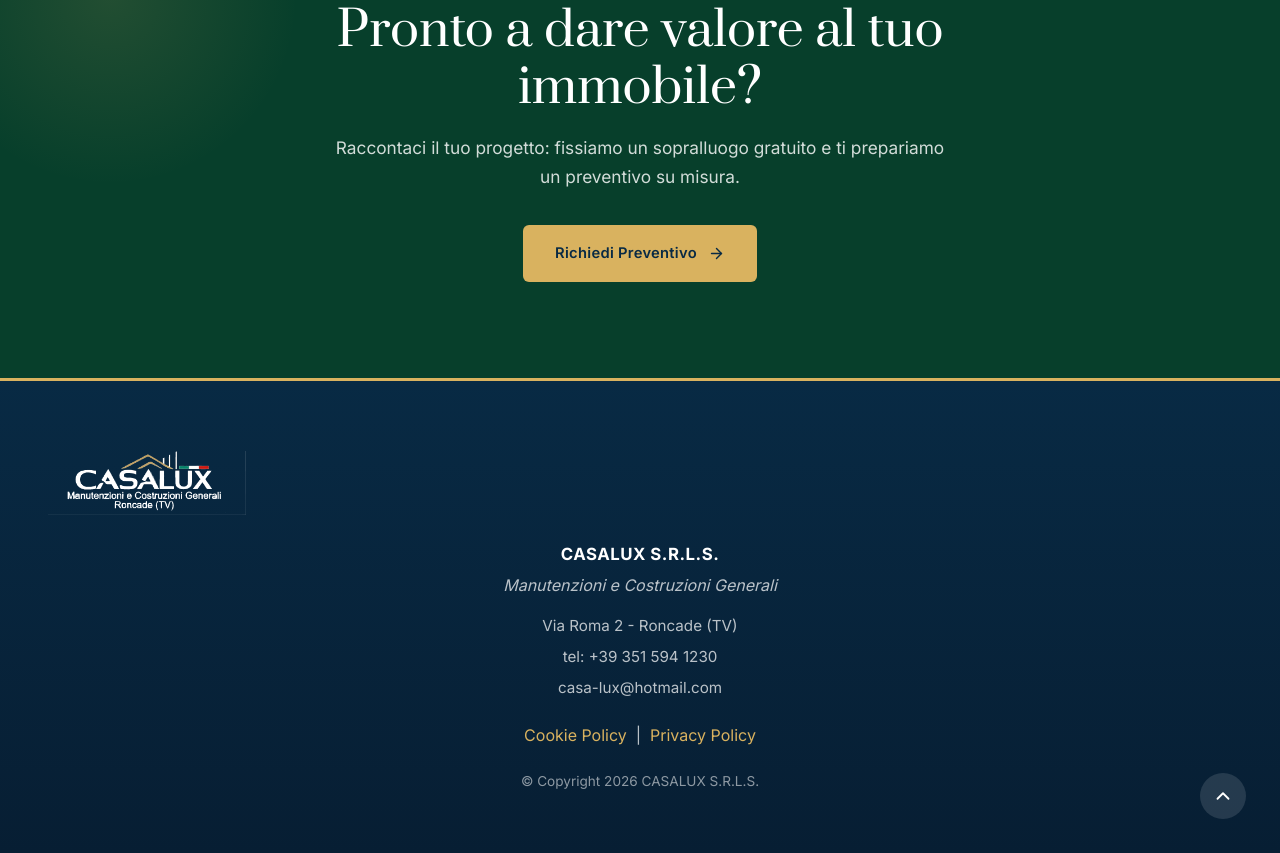
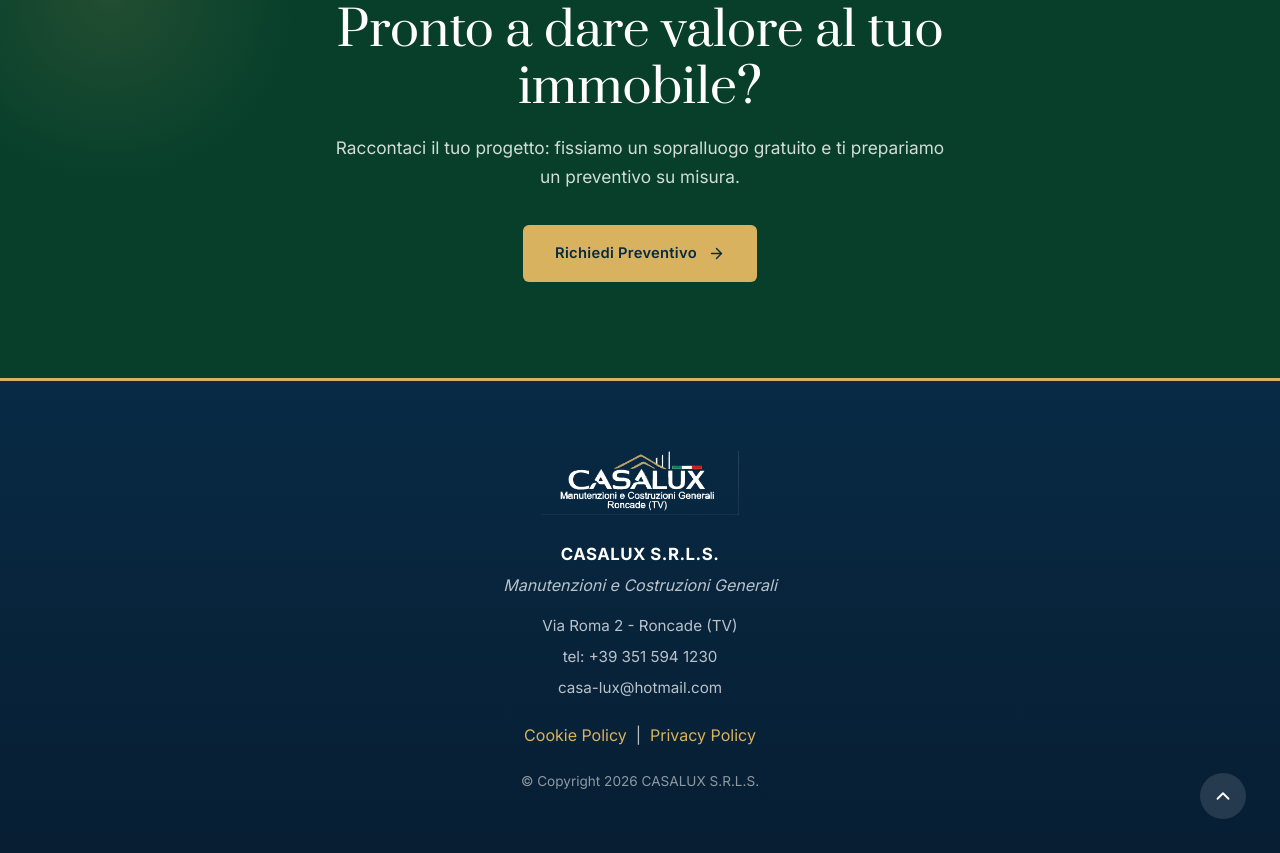
Before and after one commit to casalux/casaluxsrls, a plain HTML site: page index.html in a window 1280 px wide. Shown: the part 2736-3589 px from the top of the page. Drawn offline with Linux system fonts and the light colour scheme.

Commit message:
Add files via upload

```diff
--- a/css/styles.css
+++ b/css/styles.css
@@ -351,6 +351,7 @@ button.wa-float{border:0;cursor:pointer}
 
 /* ── Footer centrato ── */
 .footer-center{padding:70px 0 60px;text-align:center;position:relative}
+.footer-center .brand{display:flex;justify-content:center}
 .footer-center .brand img{height:64px;margin-bottom:26px}
 .footer-center .fc-name{color:#fff;font-weight:700;font-size:1.05rem;letter-spacing:.5px;margin-bottom:4px}
 .footer-center .fc-sub{font-style:italic;margin-bottom:14px}
```
